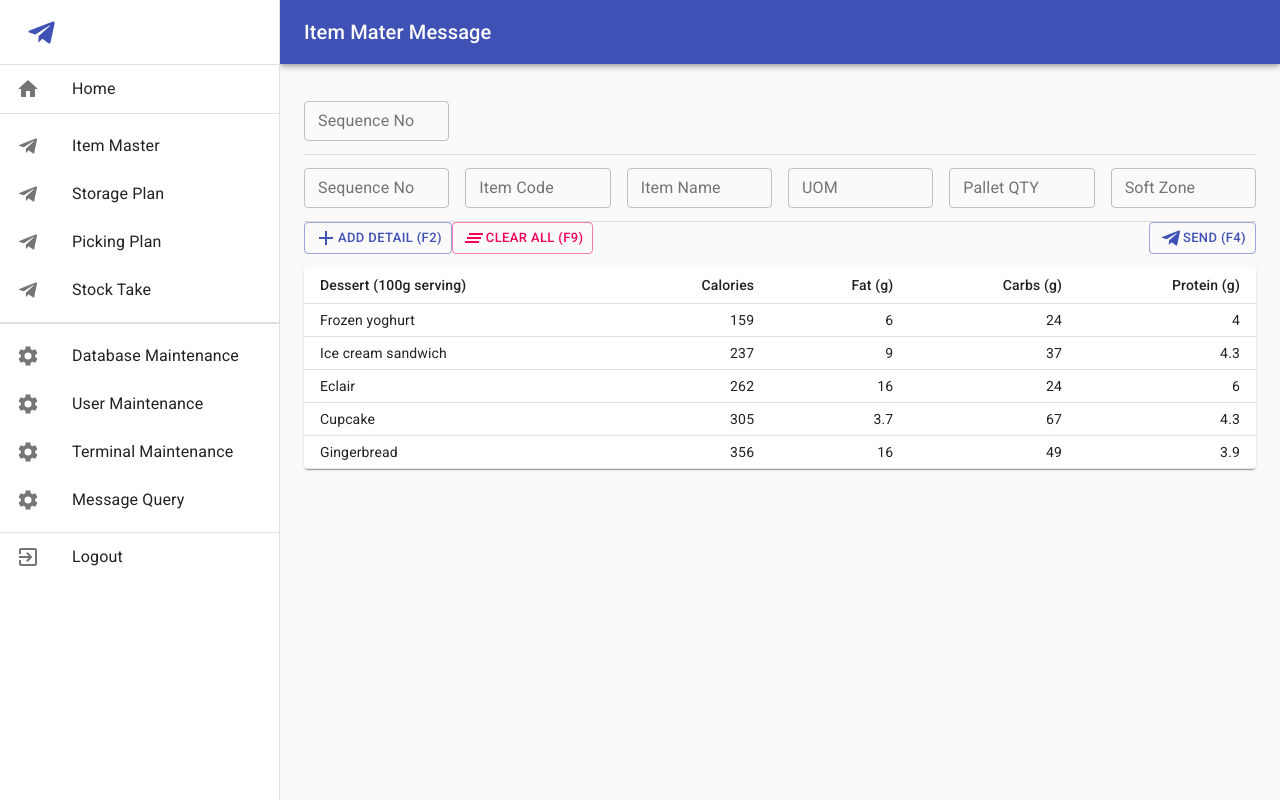
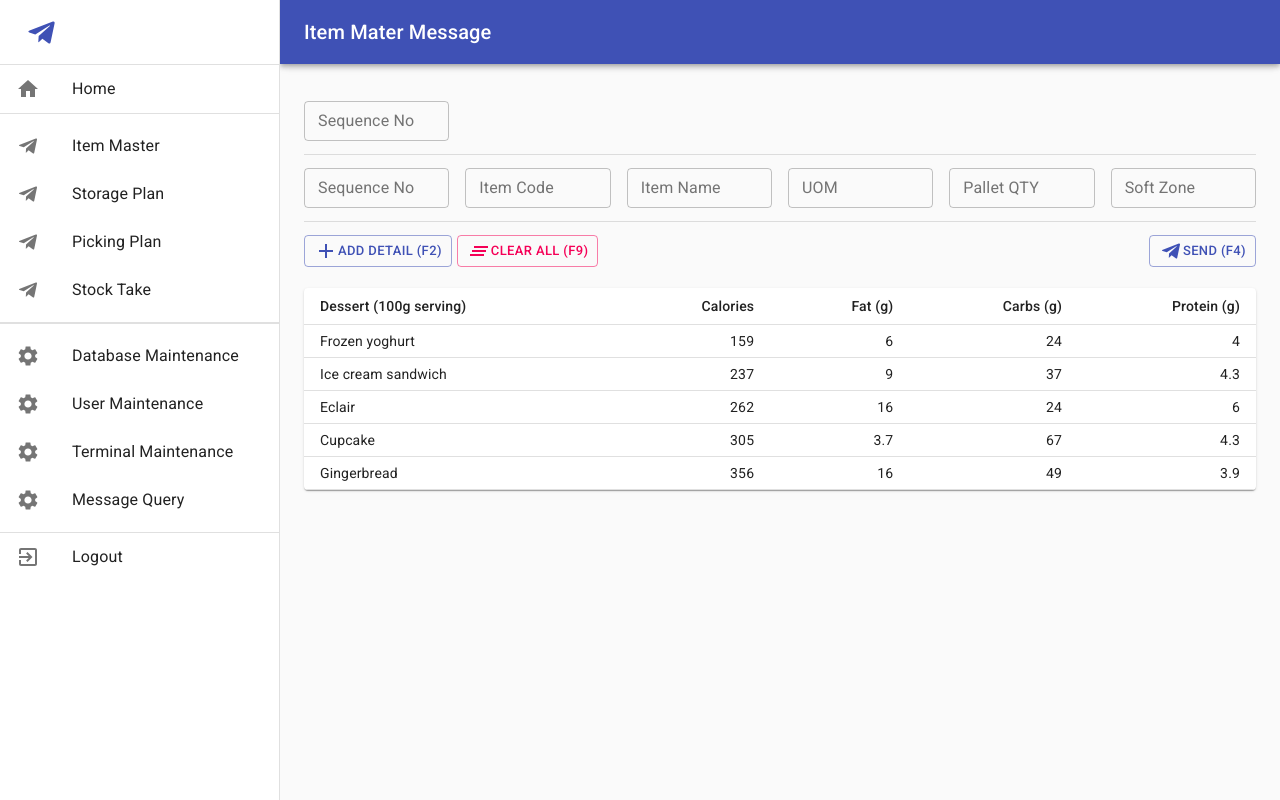
Before and after one commit to xueyublue/wse3, a React (Create React App) app: page / in a window 1280 px wide. Built offline with nearby package versions, Linux system fonts and the light colour scheme.

Commit message:
adjust button to use Grid

```diff
--- a/src/component/page/imm.js
+++ b/src/component/page/imm.js
@@ -66,8 +66,14 @@ export default function IMM() {
         </Grid>
       </Grid>
       <Divider />
-      <div className={classes.buttons}>
-        <Button variant="outlined" color="primary" size="small">
+      <Grid container spacing={2} className={classes.container}>
+        <Grid item xs={12}>
+          <Button
+            variant="outlined"
+            color="primary"
+            size="small"
+            style={{ marginRight: 5 }}
+          >
             <AddIcon />
             Add Detail (F2)
           </Button>
@@ -82,7 +88,8 @@ export default function IMM() {
           >
             <TelegramIcon /> Send (F4)
           </Button>
-      </div>
+        </Grid>
+      </Grid>
       <Grid container spacing={2} className={classes.container}>
         <Grid item xs={12}>
           <TableContainer component={Paper}>
```
Also changed, not shown: 1 other file (tests, documents, lock files or other folders). Lines whose indentation alone changed are shown as unchanged.
